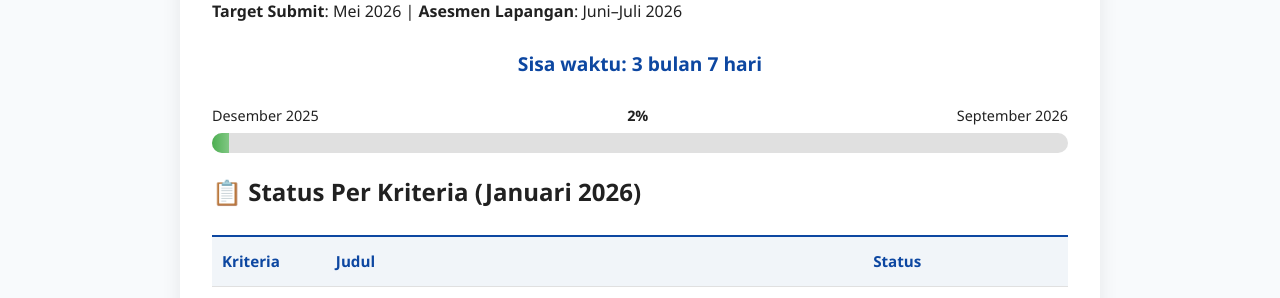
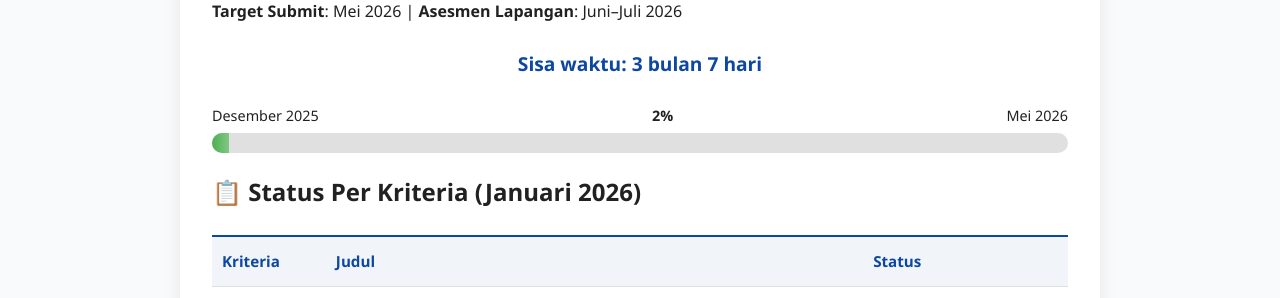
Before and after one commit to portal-psbm/aksibm-26, a Jekyll site: the page built from progress.md, in a window 1280 px wide and 900 px high. Shown: the part 249-547 px from the top of the window. Built offline with Jekyll 4.4.1, drawn with Linux system fonts in a browser that asks for light colours.

Commit message:
Perbarui progress

```diff
--- a/progress.md
+++ b/progress.md
@@ -18,7 +18,7 @@ permalink: /progress/
   <div style="display: flex; justify-content: space-between; margin-bottom: 6px; font-size: 0.9rem;">
     <span>Desember 2025</span>
     <span><strong id="progress-percent">5%</strong></span>
-    <span>September 2026</span>
+    <span>Mei 2026</span>
   </div>
   <div style="height: 20px; background: #e0e0e0; border-radius: 10px; overflow: hidden;">
     <div id="progress-bar" style="height: 100%; background: linear-gradient(to right, #4caf50, #81c784); width: 5%; transition: width 0.5s ease;"></div>
@@ -147,17 +147,17 @@ permalink: /progress/
 
 ## 📌 Rincian Aktivitas Desember 2025
 - ✅ **Struktur folder bukti digital** disiapkan (`I_VMTS/` hingga `VII_SPMI/`)
-- ✅ **Website akreditasi** aktif di [https://portal-psbm.github.io/aksibm-26/](https://portal-psbm.github.io/aksibm-26/)
+- ✅ **Website akreditasi** aktif di [https://portal-psbm.github.io/aksibm-26/](https://portal-psbm.github.io/aksibm-26/) <br><br>
 
 ## 🗓️ Rencana Januari 2026
 - **Sosialisasi instrumen** ke dosen PSBM
 - **GAP Analysis** per 7 kriteria
-- Mulai **pengumpulan data dasar** untuk LKPS
+- Mulai **pengumpulan data dasar** untuk LKPS <br><br>
 
 > 💡 **Fokus Utama 2026**:
 > - **Kriteria VI (Mahasiswa & Luaran)** adalah penentu predikat
 > - **Kriteria V (K3L)** wajib dilengkapi dokumen SOP keselamatan
-> - Semua kriteria harus mendukung pembuktian **outcome lulusan**
+> - Semua kriteria harus mendukung pembuktian **outcome lulusan** <br><br>
 
 > 📅 **Milestone Berikutnya**:
 > - **Maret 2026**: LKPS lengkap
```
Also changed, not shown: tim.md (+2 -1 lines).
